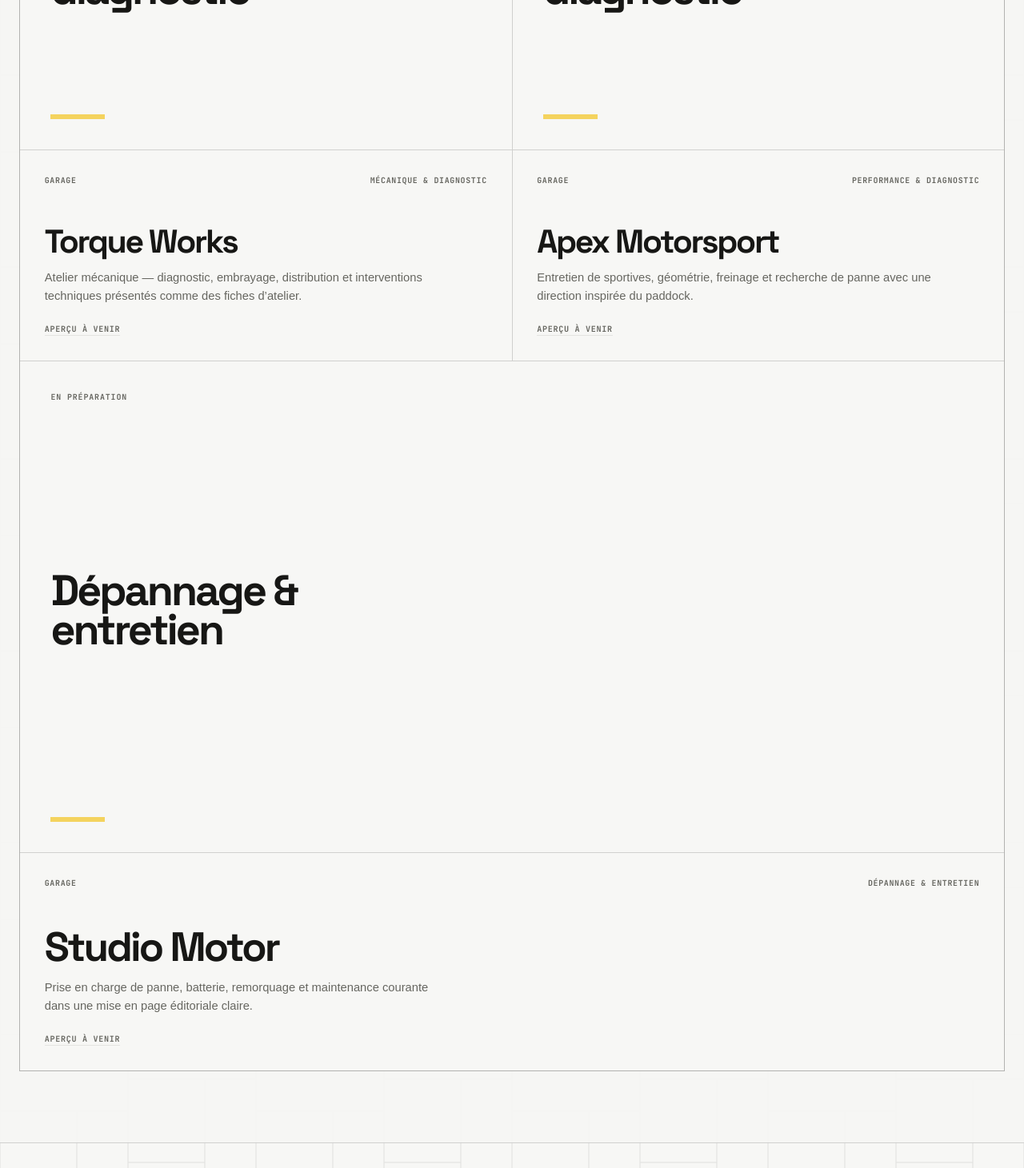
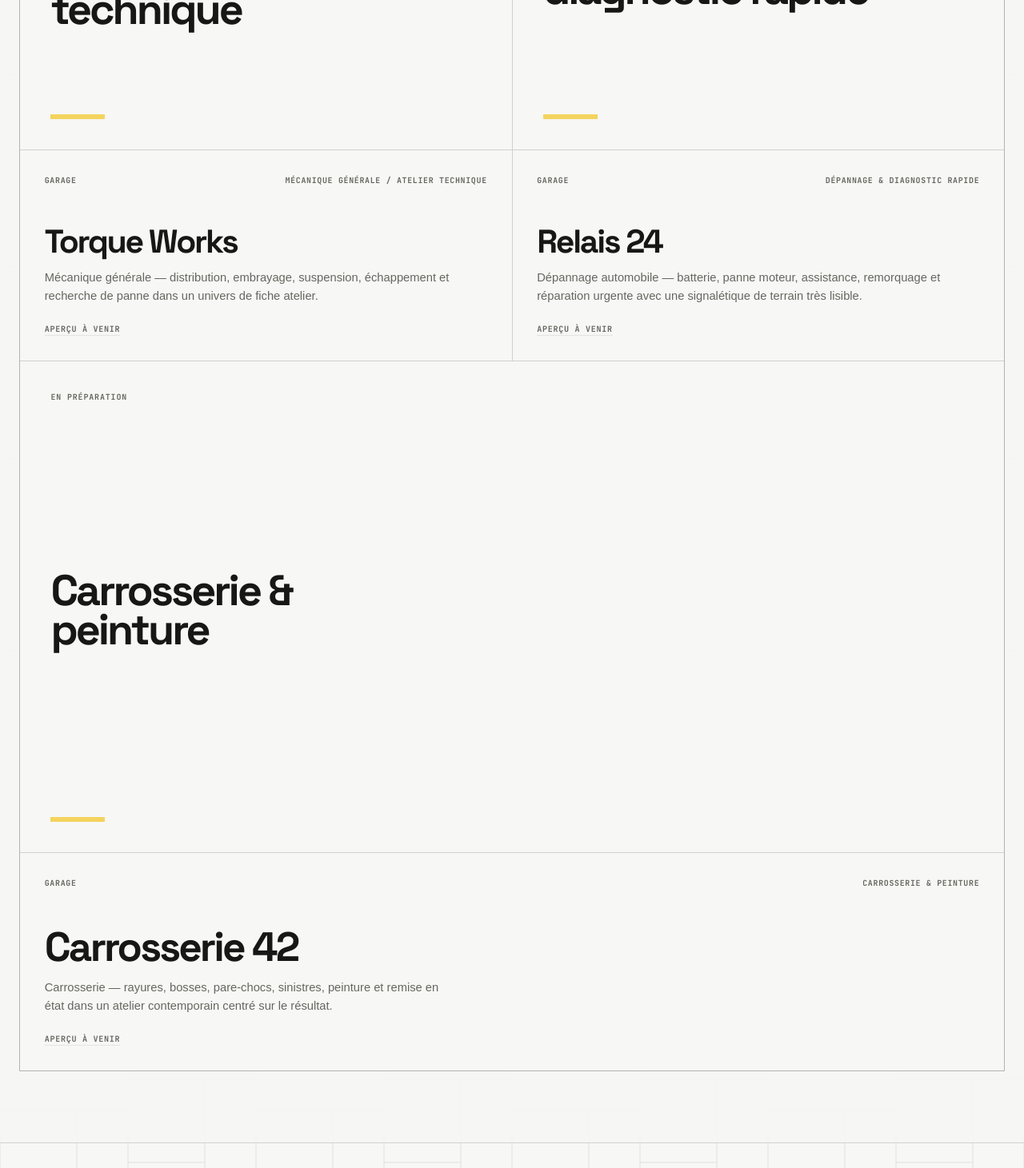
Before and after one commit to maxberck/portfolio-sites, a Next.js app: page /categories/garage in a window 1280 px wide. Shown: the part 1826-3287 px from the top of the page at 80% size. Built offline with nearby package versions, Linux system fonts and the light colour scheme; no server answers.

Commit message:
chore: realign remaining garage concepts

```diff
--- a/src/portfolio/data/sites.ts
+++ b/src/portfolio/data/sites.ts
@@ -67,26 +67,26 @@ export const portfolioSites: PortfolioSite[] = [
     id: "garage-02",
     name: "Torque Works",
     category: "garage",
-    direction: "Mécanique & diagnostic",
-    summary: "Atelier mécanique — diagnostic, embrayage, distribution et interventions techniques présentés comme des fiches d’atelier.",
+    direction: "Mécanique générale / atelier technique",
+    summary: "Mécanique générale — distribution, embrayage, suspension, échappement et recherche de panne dans un univers de fiche atelier.",
     href: "/sites/garage-02",
     status: "planned",
   },
   {
     id: "garage-03",
-    name: "Apex Motorsport",
+    name: "Relais 24",
     category: "garage",
-    direction: "Performance & diagnostic",
-    summary: "Entretien de sportives, géométrie, freinage et recherche de panne avec une direction inspirée du paddock.",
+    direction: "Dépannage & diagnostic rapide",
+    summary: "Dépannage automobile — batterie, panne moteur, assistance, remorquage et réparation urgente avec une signalétique de terrain très lisible.",
     href: "/sites/garage-03",
     status: "planned",
   },
   {
     id: "garage-04",
-    name: "Studio Motor",
+    name: "Carrosserie 42",
     category: "garage",
-    direction: "Dépannage & entretien",
-    summary: "Prise en charge de panne, batterie, remorquage et maintenance courante dans une mise en page éditoriale claire.",
+    direction: "Carrosserie & peinture",
+    summary: "Carrosserie — rayures, bosses, pare-chocs, sinistres, peinture et remise en état dans un atelier contemporain centré sur le résultat.",
     href: "/sites/garage-04",
     status: "planned",
   },
```
